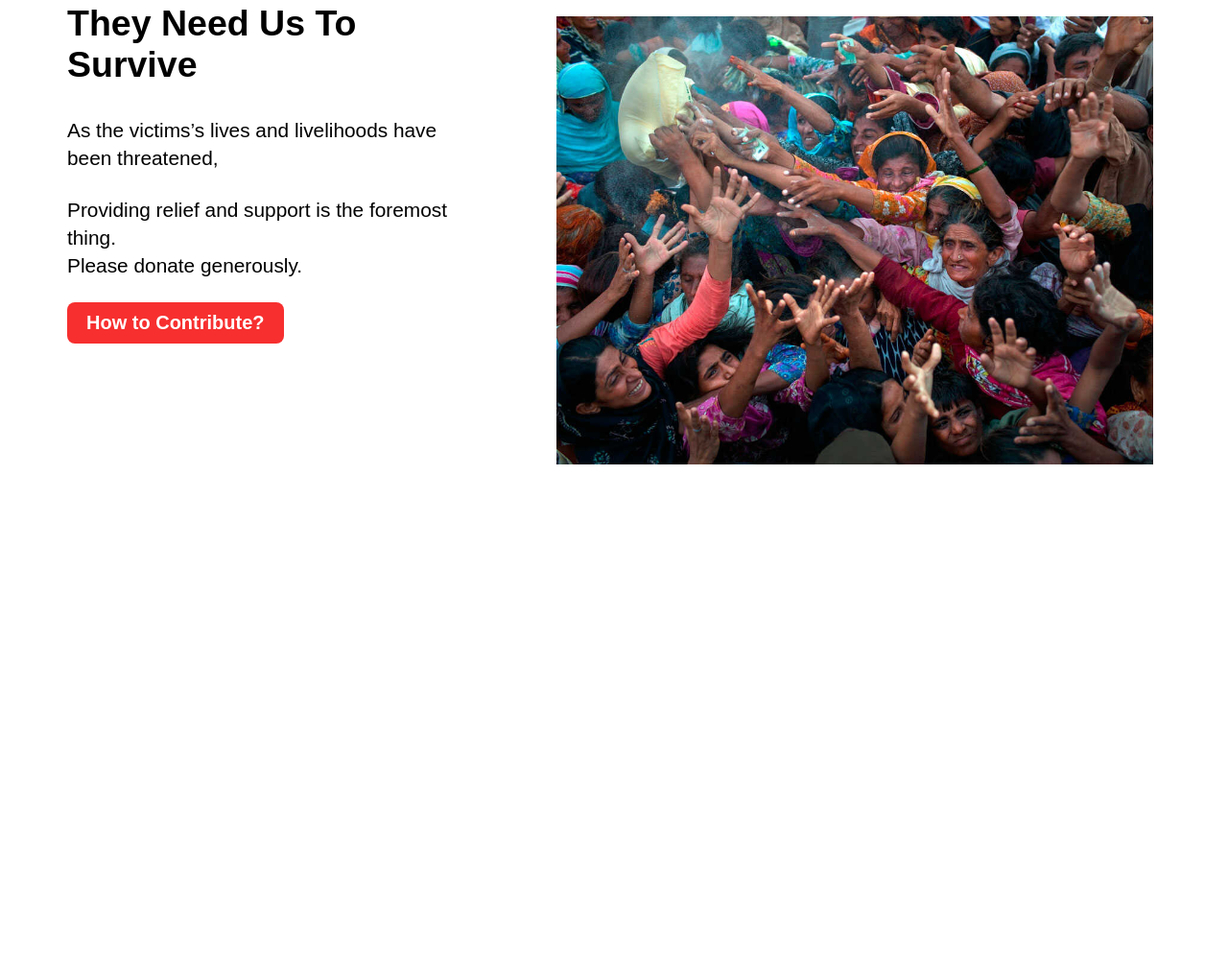
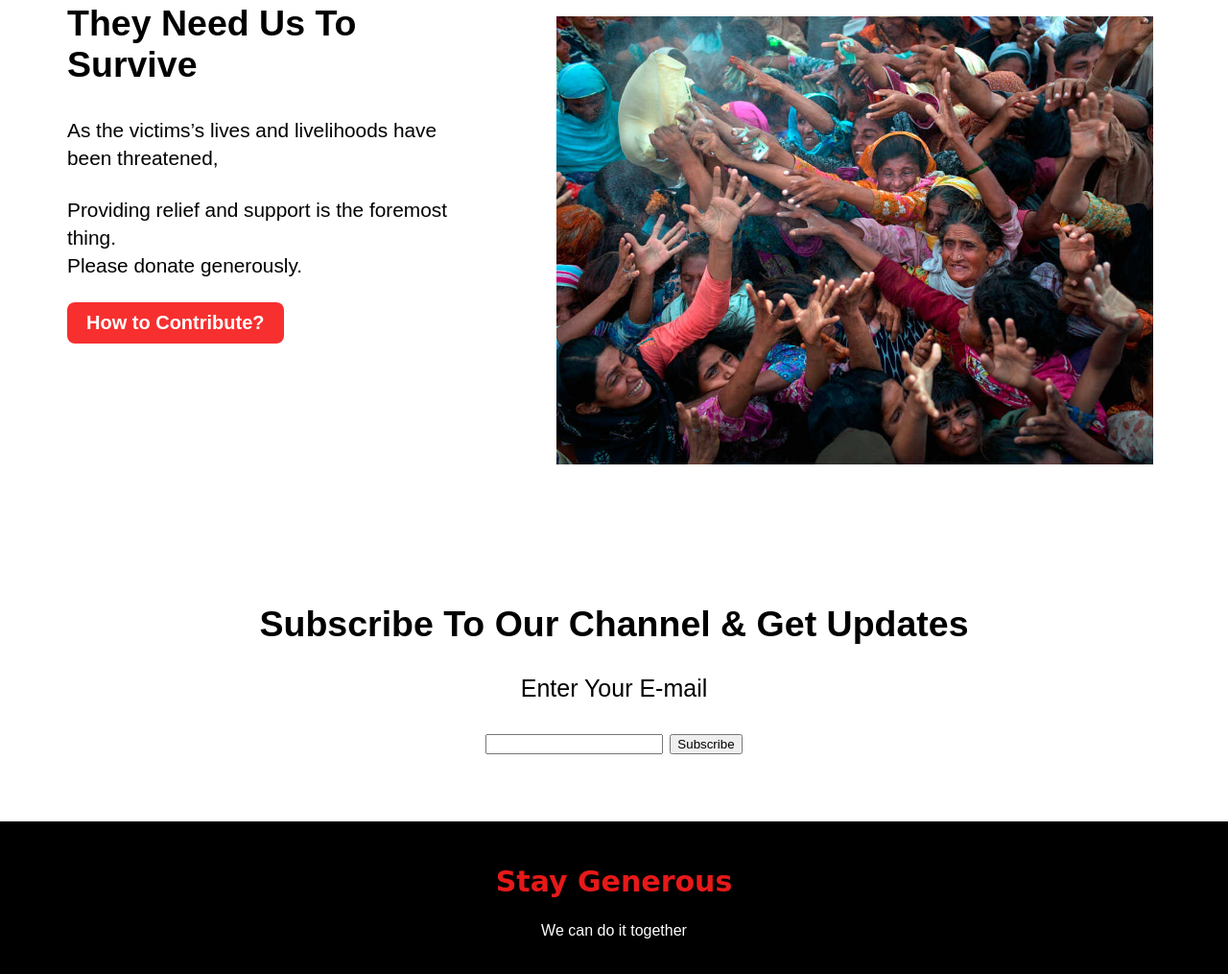
Before and after one commit to OmarFaruqueRahat7991/my-maiden-assignment, a plain HTML site: page index.html in a window 1280 px wide. Shown: the part 1708-2723 px from the top of the page at 96% size. Before the commit the page ends 2246 px from the top, so only its background shows below. Drawn offline with Linux system fonts and the light colour scheme.

Commit message:
footer-added

```diff
--- a/index.html
+++ b/index.html
@@ -74,6 +74,24 @@
         <img src="./donation6.jpg" alt="">
         </div>
     </section>
+    <section class="footer-container">
+        <div class="second-page">
+            <h1>Subscribe To Our Channel & Get Updates</h1>
+            <div class="email">
+                <p>Enter Your E-mail</p>
+                <input type="email">
+                <input type="submit" value="Subscribe">
+
+            </div>
+        </div>
+    </section>
+
+    </body>
+    <footer><h2 id="font">Stay Generous</h2>
+        <p>We can do it together</p>
+    </footer>
+
+
 
 </body>
 </html>
--- a/style.css
+++ b/style.css
@@ -122,3 +122,29 @@ span{
     font-size: 25px;
     padding-right: 20px;
 }
+.footer-container{
+    padding-bottom: 70px;
+
+}
+.footer-container-class{
+    display: flex;
+    justify-content: space-evenly;
+    padding-top: 30px;
+    padding-bottom: 30px;
+    margin-right: 300px;
+    margin-left: 300px;
+    border: 2px solid gray;
+
+}
+footer{
+    text-align: center;
+    background-color: black;
+    color: white;
+    padding-top: 20px;
+    padding-bottom: 20px;
+}
+#font{
+    font-family: 'Lobster', cursive;
+    font-size: 30px;
+    color: rgb(230, 25, 25);
+}
```
